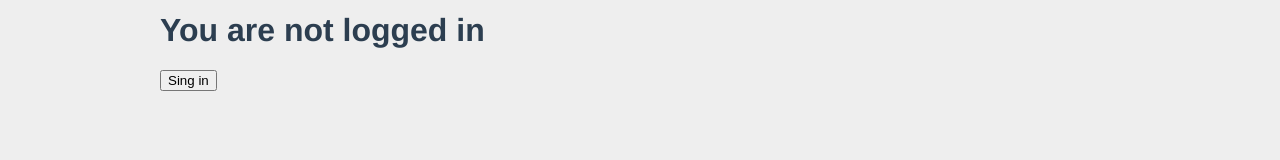
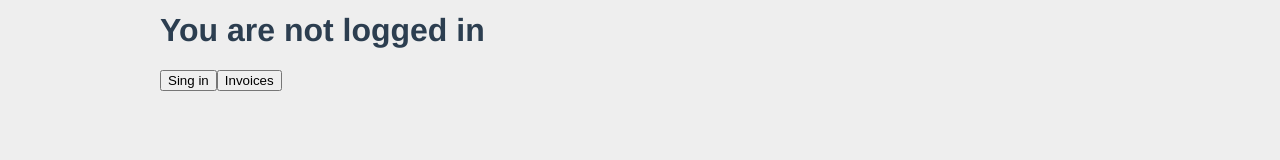
Before and after one commit to rodrigobispo/vue-router-travel-destinations, a Vue app: page /protected in a window 1280 px wide. Shown: the part 138-298 px from the top of the page. Built offline with nearby package versions, Linux system fonts and the light colour scheme.

Commit message:
Criação de Invoice usando onBeforeRouteLeave no composition api do componente.

```diff
--- a/src/router/index.js
+++ b/src/router/index.js
@@ -20,6 +20,14 @@ const routes = [
     path: '/login',
     name: 'login',
     component: () => import('@/views/Login.vue')
+  },
+  {
+    path: '/invoices',
+    name: 'invoices',
+    component: () => import('@/views/Invoices.vue'),
+    meta: {
+      requiresAuth: true
+    }
   },
   {
     path: "/destination/:id/:slug",
@@ -75,7 +83,7 @@ this function is fired. we can access meta data.
 // eslint-disable-next-line no-unused-vars
 router.beforeEach((to, from) => {
   if (to.meta.requiresAuth && !window.user) {
-    return { name: 'login' }
+    return { name: 'login', query: { redirect: to.fullPath } }
   }
 })
 
--- /dev/null
+++ b/src/views/Invoices.vue
@@ -0,0 +1,23 @@
+<template>
+  <div>
+    <h1>Invoices</h1>
+  </div>
+</template>
+
+<script>
+import { defineComponent } from 'vue';
+import { onBeforeRouteLeave } from 'vue-router';
+
+export default defineComponent({
+  name: 'Invoices',
+  setup() {
+    // eslint-disable-next-line no-unused-vars
+    onBeforeRouteLeave((to, from) => {
+      const answer = window.confirm(
+        'Are you sure you want to leave? Invoices are super awasome!'
+      )
+      if (!answer) return false
+    })
+  }
+})
+</script>
--- a/src/views/Protected.vue
+++ b/src/views/Protected.vue
@@ -6,6 +6,9 @@
     <h1>You are not logged in</h1>
   </div>
   <button @click="logout">{{ textButton }}</button>
+  <router-link :to="{name: 'invoices'}">
+    <button>Invoices</button>
+  </router-link>
 </template>
 
 <script>
```
